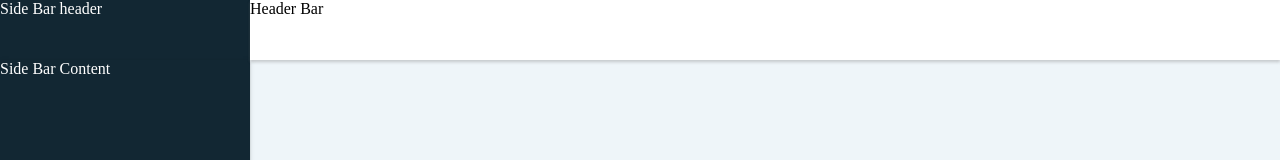
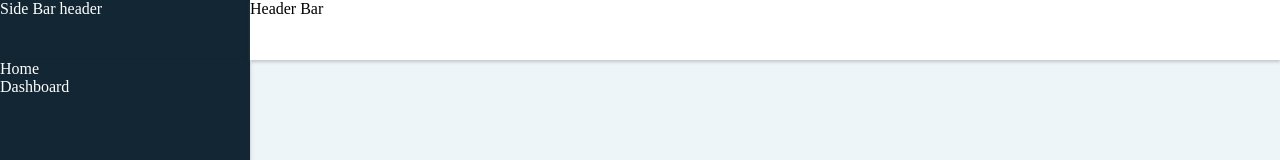
Before and after one commit to nanakoduah/agent-tracking, a React (Create React App) app: page / in a window 1280 px wide. Shown: the top 160 px of the page. Built offline with nearby package versions, Linux system fonts and the light colour scheme.

Commit message:
added menus to side bar

```diff
--- /dev/null
+++ b/src/components/side-bar/MenuDefinition.js
@@ -0,0 +1,14 @@
+import routes from '../../app-routes';
+
+export default [
+  {
+    name: 'home',
+    label: 'Home',
+    route: routes.home
+  },
+  {
+    name: 'dashboard',
+    label: 'Dashboard',
+    route: routes.dashboard
+  }
+];
--- a/src/components/side-bar/SideBarComponent.js
+++ b/src/components/side-bar/SideBarComponent.js
@@ -2,10 +2,18 @@ import React from 'react';
 
 import './SideBarComponent.css';
 
+import MenuDefinition from './MenuDefinition';
+
 const SideBarComponent = () => (
   <div className="side-bar ">
     <div className="side-bar__header">Side Bar header</div>
-    <div className="side-bar__content">Side Bar Content</div>
+    <div className="side-bar__content">
+      <div>
+        {MenuDefinition.map(menu => (
+          <div key={menu.name}>{menu.label}</div>
+        ))}
+      </div>
+    </div>
   </div>
 );
 
```
